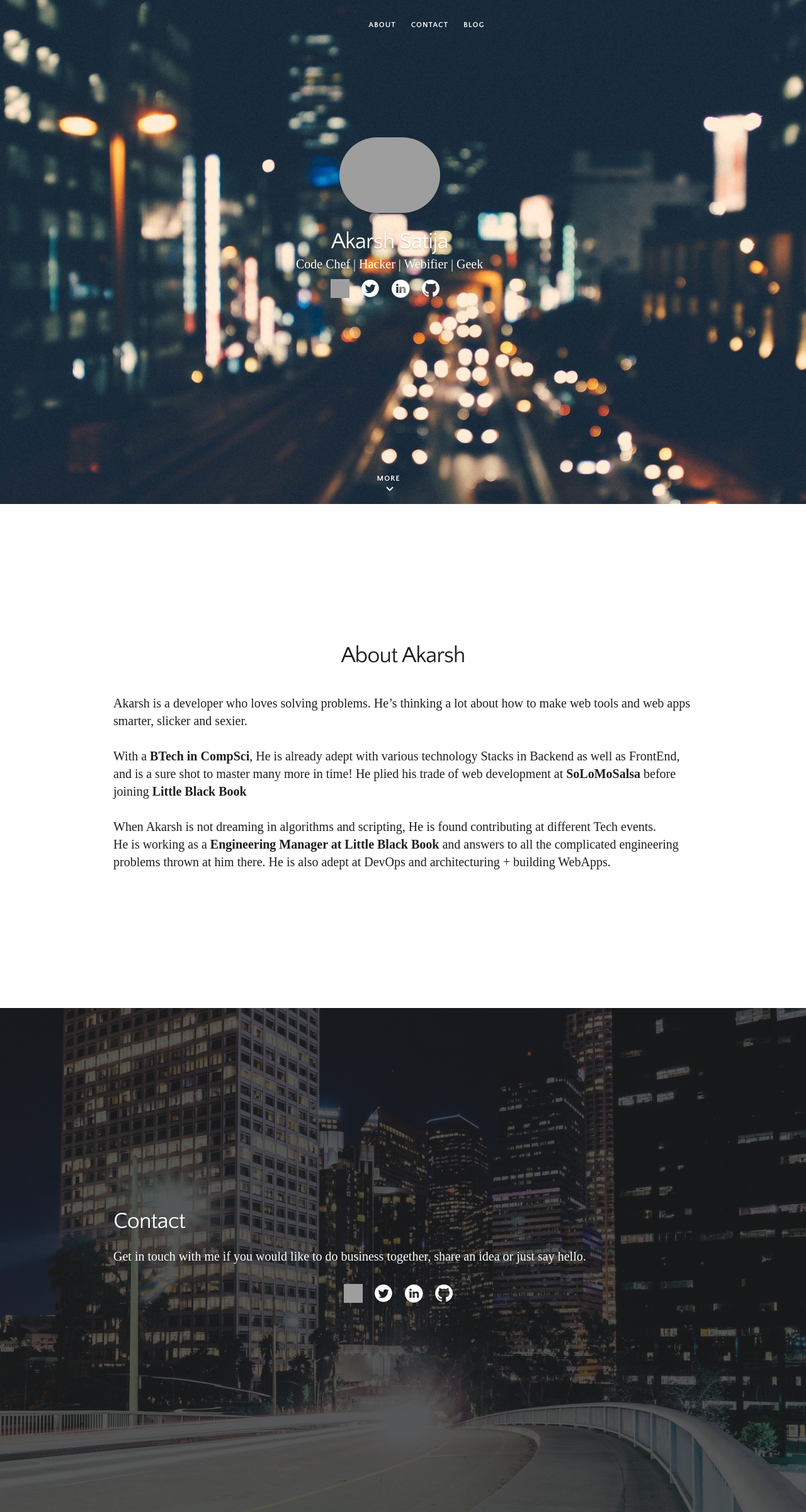
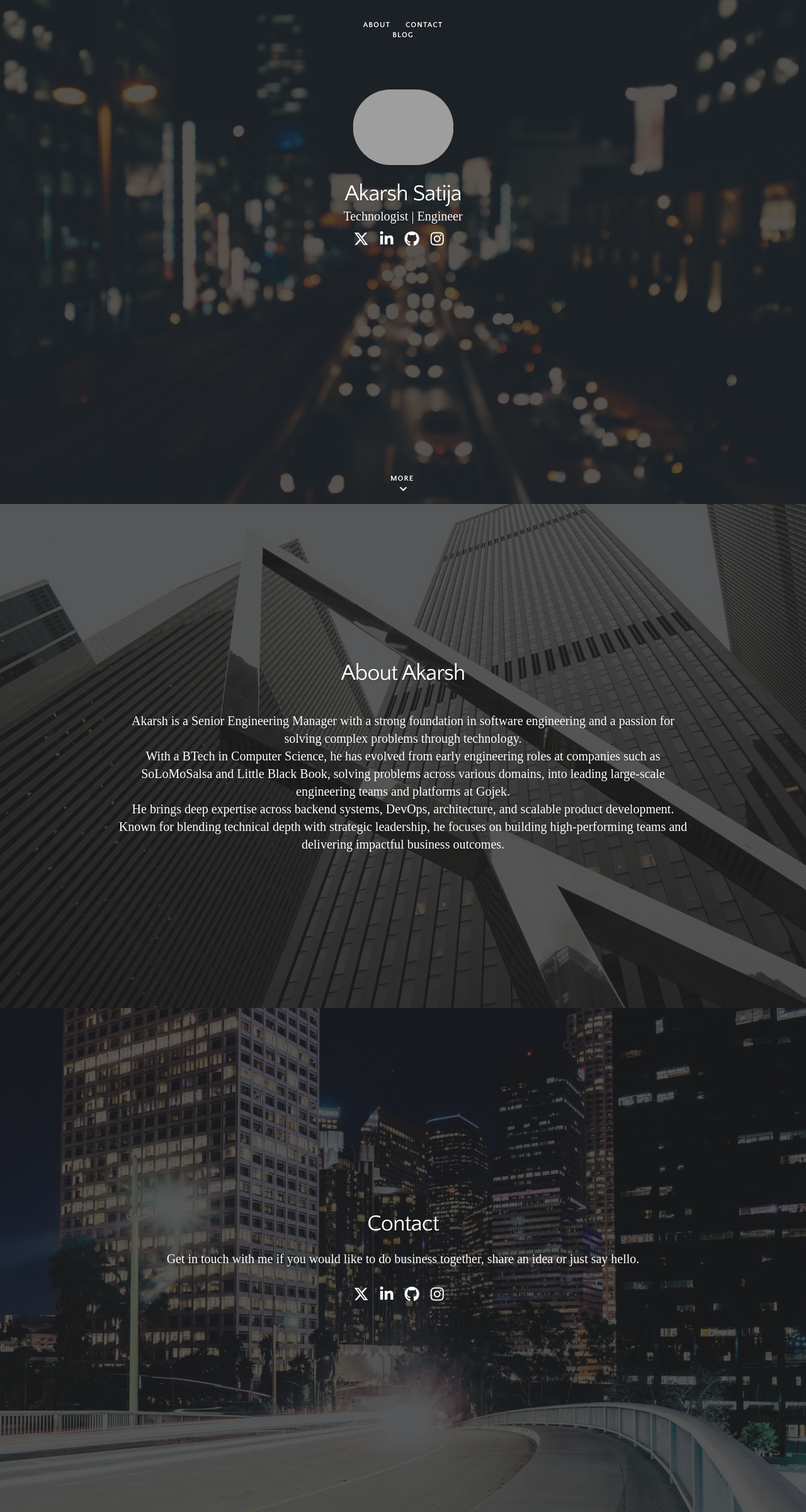
Before and after one commit to AkarshSatija/akarsh.me, a PHP site: page / in a window 1280 px wide. Shown: the whole page at 63% size. Run offline with PHP 8.4, Linux system fonts and the light colour scheme; some web fonts are replaced; grey boxes are pictures that could not be loaded.

Commit message:
Fix layout alignment: center hero content, nav, about/contact text, and full-width section backgrounds

```diff
--- a/assets/css/style.css
+++ b/assets/css/style.css
@@ -244,7 +244,7 @@ html, .theme{
 	left: 0; right: 0;
 	position: absolute;
 	top: 30px;
-	width: 920px;
+	width: auto;
 	text-align: center;
 }
 
@@ -458,7 +458,7 @@ html, .theme{
 	float: left;
 	width: 680px;
 	margin: 0 120px 40px 120px;
-	text-align:left;
+	text-align: center;
 	display: block;
 }
 
@@ -1030,7 +1030,8 @@ html, .theme{
 .theme .contact .description h2,
 .theme .contact .description p {
 	float: left;
-	text-align: left;
+	width: 100%;
+	text-align: center;
 }
 
 .theme .contact .content .info {
@@ -1083,84 +1084,21 @@ html, .theme{
 	margin-top: 10px;
 }
 
-.theme .content .social a{
-	width: 30px;
-	height: 30px;
+.theme .content .social a {
 	margin: 0 14px 14px 0;
-	background-repeat: no-repeat;
-	background-position: center;
+	font-size: 24px;
+	color: #1E1F20;
 	-webkit-transition: opacity 0.2s;
-    transition: opacity 0.2s;
-    display: inline-block;
+	transition: opacity 0.2s;
+	display: inline-block;
 }
 
 .theme .content .social a:hover {
 	opacity: 0.5;
 }
 
-
-.theme  .content .social a.github {
-	background-image: url('../img/github-dark.png');
-}
-
-.theme .background.dark .content .social a.github {
-	background-image: url('../img/github-light.png');
-}
-
-.theme  .content .social a.facebook {
-	background-image: url('../img/facebook-dark.png');
-}
-
-.theme .background.dark .content .social a.facebook {
-	background-image: url('../img/facebook-light.png');
-}
-
-.theme  .content .social a.twitter {
-	background-image: url('../img/twitter-dark.png');
-}
-
-.theme .background.dark .content .social a.twitter {
-	background-image: url('../img/twitter-light.png');
-}
-
-.theme  .content .social a.linkedin {
-	background-image: url('../img/linkedin-dark.png');
-}
-
-.theme .background.dark .content .social a.linkedin {
-	background-image: url('../img/linkedin-light.png');
-}
-
-.theme  .content .social a.googleplus {
-	background-image: url('../img/googleplus-dark.png');
-}
-
-.theme .background.dark .content .social a.googleplus {
-	background-image: url('../img/googleplus-light.png');
-}
-
-.theme  .content .social a.instagram {
-	background-image: url('../img/instagram-dark.png');
-}
-
-.theme .background.dark .content .social a.instagram {
-	background-image: url('../img/instagram-light.png');
-}
-
-.theme  .content .social a.youtube {
-	background-image: url('../img/youtube-dark.png');
-}
-
-.theme .background.dark .content .social a.youtube {
-	background-image: url('../img/youtube-light.png');
-}
-
-.theme  .content .social a.tumblr {
-	background-image: url('../img/tumblr-dark.png');
-}
-
-.theme .background.dark .content .social a.tumblr {
-	background-image: url('../img/tumblr-light.png');
+.theme .background.dark .content .social a {
+	color: #fff;
 }
 
 .theme .contact .content form {
@@ -1286,9 +1224,9 @@ html, .theme{
 .home.wrapper {
 	position: absolute !important;
 	z-index: 3 !important;
-	margin-left: -170px;
 	height: 100%;
 	left: 50%;
+	transform: translateX(-50%);
 	padding-top: 10px;
 }
 a {
--- a/index.html
+++ b/index.html
@@ -14,6 +14,7 @@
   <title>Akarsh Satija | Code Chef | Portfolio</title>
 
   <link href="./assets/img/akarsh.jpg" rel="icon" type="image/jpeg" />
+  <link rel="stylesheet" href="https://cdnjs.cloudflare.com/ajax/libs/font-awesome/6.5.1/css/all.min.css" />
   <link href="./assets/css/css.css" rel="stylesheet" type="text/css" />
   <link href="./assets/css/reset.css" rel="stylesheet" type="text/css" />
   <link href="./assets/css/style.css" rel="stylesheet" type="text/css" />
@@ -37,11 +38,11 @@
       <a target="_blank" href="https://medium.com/akarshsatija"><small>Blog</small></a>
     </div>
   </nav>
-  <section class="introduction background color dark image quarter-opacity" style="height: 100%"
+  <section class="introduction background color dark image quarter-opacity" style="height: 100%; background-image: url(./assets/img/16.jpg)"
     id="5538d9444a3a6300034008dd">
-    <div id="particles-js" style="position: absolute; background-image: url(./assets/img/16.jpg)"></div>
+    <div id="particles-js" style="position: absolute; top: 0; left: 0; width: 100%; height: 100%;"></div>
     <div class="wrapper home">
-      <nav style="margin-left: -85%">
+      <nav>
         <a href="#about"><small>About</small></a>
         <a href="#contact"><small>Contact</small></a>
         <a target="_blank" href="https://medium.com/akarshsatija"><small>Blog</small></a>
@@ -51,12 +52,12 @@
         <div class="text-wrapper">
           <div class="text">
             <h1>Akarsh Satija</h1>
-            <p>Code Chef | Hacker | Webifier | Geek</p>
+            <p>Technologist | Engineer</p>
             <div class="social">
-              <a class="instagram" href="https://instagram.com/akarsh.satija" target="_blank"></a>
-              <a class="twitter" href="https://twitter.com/akarshsatija" target="_blank"></a>
-              <a class="linkedin" href="https://www.linkedin.com/in/akarshsatija" target="_blank"></a>
-              <a class="github" href="https://github.com/akarshsatija" target="_blank"></a>
+              <a href="https://twitter.com/akarshsatija" target="_blank"><i class="fa-brands fa-x-twitter"></i></a>
+              <a href="https://www.linkedin.com/in/akarshsatija" target="_blank"><i class="fa-brands fa-linkedin-in"></i></a>
+              <a href="https://github.com/akarshsatija" target="_blank"><i class="fa-brands fa-github"></i></a>
+              <a href="https://instagram.com/akarsh.satija" target="_blank"><i class="fa-brands fa-instagram"></i></a>
             </div>
           </div>
         </div>
@@ -64,33 +65,26 @@
       <a class="continue" href="#about"><small>More</small></a>
     </div>
   </section>
-  <section class="about custom dark image quarter-opacity" id="about">
-    <div style="position: absolute; background-image: url(./assets/img/7.jpg)"></div>
+  <section class="about custom background dark image quarter-opacity" id="about" style="background-image: url(./assets/img/7.jpg)">
     <div class="wrapper">
       <div class="clearfix content one-col">
         <div class="col">
-          <h2 style="text-align: center">About Akarsh</h2>
+          <h2>About Akarsh</h2>
           <div class="clearfix custom-content inherit">
             <p>
-              Akarsh is a developer who loves solving problems. He’s thinking
-              a lot about how to make web tools and web apps smarter, slicker
-              and sexier.
+
+
+              Akarsh is a Senior Engineering Manager with a strong foundation in software engineering and a passion for solving complex problems through technology.
               <br />
+              With a BTech in Computer Science, he has evolved from early engineering roles at companies such as SoLoMoSalsa and Little Black Book,
+              solving problems across various domains,
+              into leading large-scale engineering teams and platforms at Gojek.
               <br />
-              With a <b>BTech in CompSci</b>, He is already adept with various
-              technology Stacks in Backend as well as FrontEnd, and is a sure
-              shot to master many more in time! He plied his trade of web
-              development at
-              <b><a href="//solomosalsa.com" target="_blank">SoLoMoSalsa</a></b>
-              before joining
-              <b><a target="_blank" href="https://lbb.in">Little Black Book</a></b>
+              He brings deep expertise across backend systems, DevOps, architecture, and scalable product development.
               <br />
-              <br />When Akarsh is not dreaming in algorithms and scripting,
-              He is found contributing at different Tech events. <br />He is
-              working as a <b>Engineering Manager at Little Black Book</b> and
-              answers to all the complicated engineering problems thrown at
-              him there. He is also adept at DevOps and architecturing +
-              building WebApps.
+              Known for blending technical depth with strategic leadership,
+              he focuses on building high-performing teams and delivering impactful business outcomes.
+
             </p>
           </div>
         </div>
@@ -121,10 +115,10 @@
 								</div> -->
           </div>
           <div class="social">
-            <a class="instagram" href="https://instagram.com/akarsh.satija" target="_blank"></a>
-            <a class="twitter" href="https://twitter.com/akarshsatija" target="_blank"></a>
-            <a class="linkedin" href="https://www.linkedin.com/in/akarshsatija" target="_blank"></a>
-            <a class="github" href="https://github.com/akarshsatija" target="_blank"></a>
+            <a href="https://twitter.com/akarshsatija" target="_blank"><i class="fa-brands fa-x-twitter"></i></a>
+            <a href="https://www.linkedin.com/in/akarshsatija" target="_blank"><i class="fa-brands fa-linkedin-in"></i></a>
+            <a href="https://github.com/akarshsatija" target="_blank"><i class="fa-brands fa-github"></i></a>
+            <a href="https://instagram.com/akarsh.satija" target="_blank"><i class="fa-brands fa-instagram"></i></a>
           </div>
         </div>
       </div>
```
